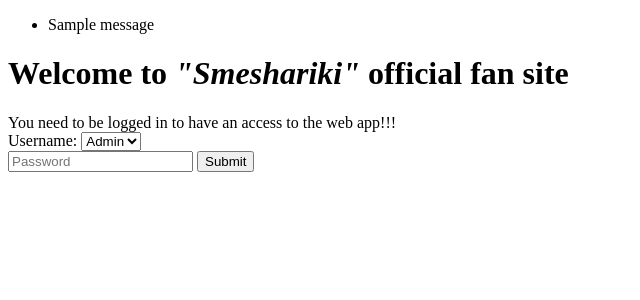
After one commit to BananaAndBread/vulnerable-flask-pages-mirrow, a Flask app: page /task2 in a window 1280 px wide. The commit adds this page. Shown: the top 300 px of the page, without its empty margins (0-640 px from the left). Run offline with Flask 2, Linux system fonts and the light colour scheme; one stand-in notice (Sample message) is shown.

Commit message:
Add layout, db, sqli and http tampering

```diff
--- a/app.py
+++ b/app.py
@@ -1,6 +1,10 @@
-from flask import Flask, render_template, request
+from flask import Flask, render_template, request, flash
+from db.db import close_connection, query_db
 
 app = Flask(__name__)
+
+# Necessary for db. It close db after each requests dead
+app.teardown_appcontext(close_connection)
 
 # ◕_◕ довойте нумеровать странички согласно их
 # номеру в том списке с типами уязвимостей ◕_◕
@@ -24,6 +28,19 @@
     if request.method == 'GET':
         return render_template('task2.html')
 
+    # Get the username and password from the form
+    username = request.form.get('username')
+    password = request.form.get('password')
+
+    # Try to login with username and password
+    query = f'SELECT * FROM users WHERE name={username} AND 1 != 1'
+    res = query_db(query)
+
+    # Return flag if user in the DB
+    if len(res) > 0:
+        pass
+    else:
+        return render_template('task2.html')
 
 
 @app.route('/task3', methods=['GET', 'POST'])
@@ -32,11 +49,15 @@
     if request.method == 'GET':
         return render_template('task3.html')
 
+    # Get price from the form and generate response
     price = request.form.get('price')
-    if price and price != '99.99':
-        return 'You are good! Your flag'
-    else:
-        return 'Thank you for purchase'
+    response = f'Thank you for purchase! The cost is <b>{price}$</b>.'
+
+    # If the price is less than original add flag to the response
+    if price and float(price) < 99.99:
+        response = response + 'Your flag flag{S051Je84}'
+
+    return response
 
 
 @app.route('/task4')
@@ -65,4 +86,8 @@
 
 
 if __name__ == '__main__':
+    # Secret key and session type specification
+    app.secret_key = 'super secret key'
+    app.config['SESSION_TYPE'] = 'filesystem'
+
     app.run(debug=True)
--- /dev/null
+++ b/db/db.py
@@ -0,0 +1,21 @@
+import sqlite3
+from flask import g
+
+DATABASE = 'db.db'
+
+def get_db():
+    db = getattr(g, '_database', None)
+    if db is None:
+        db = g._database = sqlite3.connect(DATABASE)
+    return db
+
+def close_connection(exception):
+    db = getattr(g, '_database', None)
+    if db is not None:
+        db.close()
+
+def query_db(query, args=(), one=False):
+    cur = get_db().execute(query, args)
+    rv = cur.fetchall()
+    cur.close()
+    return (rv[0] if rv else None) if one else rv
--- /dev/null
+++ b/templates/layout.html
@@ -0,0 +1,12 @@
+<!doctype html>
+<title>Isenmesez App!</title>
+{% with messages = get_flashed_messages() %}
+  {% if messages %}
+    <ul class=flashes>
+    {% for message in messages %}
+      <li>{{ message }}</li>
+    {% endfor %}
+    </ul>
+  {% endif %}
+{% endwith %}
+{% block body %}{% endblock %}
--- /dev/null
+++ b/templates/task2.html
@@ -0,0 +1,21 @@
+{% extends "layout.html" %}
+{% block body %}
+
+<h1> Welcome to <i>"Smeshariki"</i> official fan site</h1>
+You need to be logged in to have an access to the web app!!!
+<br>
+
+<form method="post">
+  <label for="username"> Username: </label>
+  <select class="form-control" name="username">
+    <option value="admin">Admin</option>
+    <option value="pupa">Pupa</option>
+    <option value="lupa">Lupa</option>
+  </select>
+
+  <br>
+  <input type="password" name="password" placeholder="Password"/>
+  <input type="submit" value="Submit"/>
+</form>
+
+{% endblock body %}
```
Also changed, not shown: templates/task3.html (+6 -2 lines), db/db.db (added).
